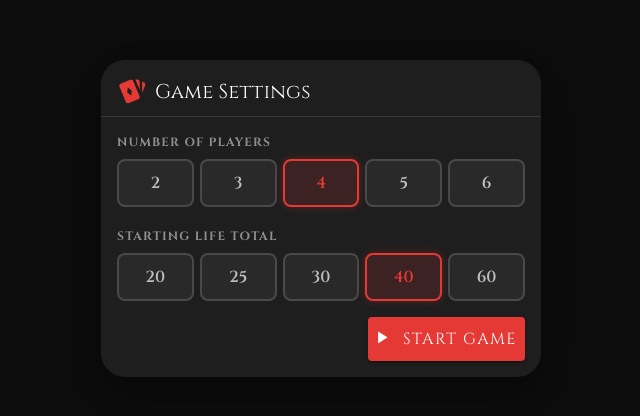
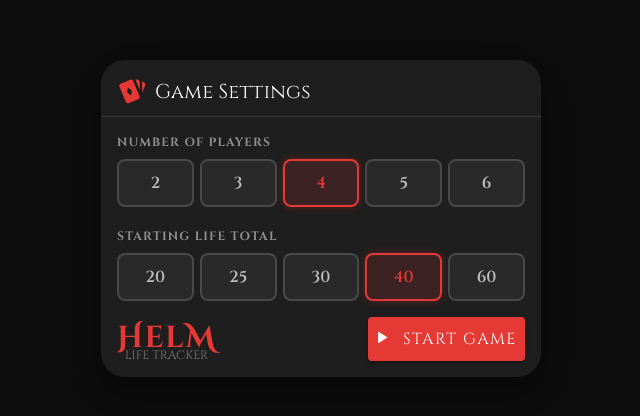
Before and after one commit to BlazeRed/magic-helper, a Vue app: page / in a window 1280 px wide. Shown: the part 182-598 px from the top of the page, without its empty margins (319-959 px from the left). Built offline with nearby package versions, Linux system fonts and the light colour scheme.

Commit message:
branding in first game settings

```diff
--- a/src/App.vue
+++ b/src/App.vue
@@ -87,8 +87,8 @@
           All life totals and commander damage will be reset to the starting values.
         </v-card-text>
         <v-card-actions class="pa-4 pt-0 gap-2">
+          <v-btn variant="text" @click="showResetConfirm = false">Cancel</v-btn>
           <v-spacer />
-          <v-btn variant="text" @click="showResetConfirm = false">Cancel</v-btn>
           <v-btn color="error" variant="elevated" @click="doReset">
             <v-icon start>mdi-refresh</v-icon>
             Reset
--- a/src/components/GameSettingsDialog.vue
+++ b/src/components/GameSettingsDialog.vue
@@ -46,6 +46,10 @@
         >
           Cancel
         </v-btn>
+        <div v-else class="brand-mark">
+          <span class="brand-title">HelM</span>
+          <span class="brand-tagline">Life Tracker</span>
+        </div>
         <v-spacer />
         <v-btn
           color="primary"
@@ -135,4 +139,29 @@ function confirm() {
   color: rgb(var(--v-theme-primary));
   box-shadow: 0 0 8px rgba(var(--v-theme-primary), 0.3);
 }
+
+.brand-mark {
+  display: flex;
+  flex-direction: column;
+  align-items: center;
+  white-space: nowrap;
+}
+
+.brand-title {
+  font-family: 'Cinzel Decorative', 'Cinzel', serif;
+  font-size: 1.9em;
+  font-weight: 700;
+  color: rgb(var(--v-theme-primary));
+  letter-spacing: 0.05em;
+  line-height: 1.1em;
+}
+
+.brand-tagline {
+  font-family: 'Cinzel', serif;
+  font-size: 0.76em;
+  color: rgba(255, 255, 255, 0.42);
+  line-height: 0.1em;
+  text-transform: uppercase;
+  white-space: nowrap;
+}
 </style>
```
